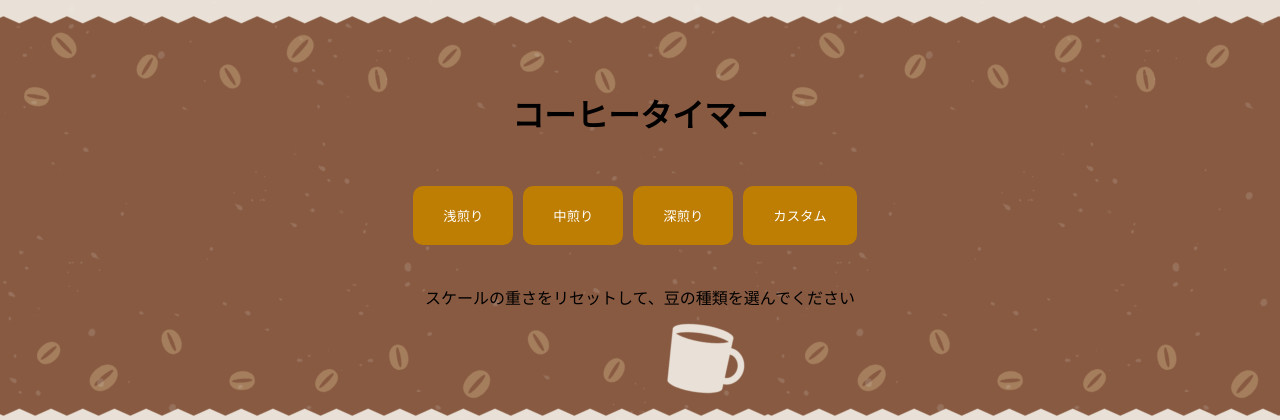
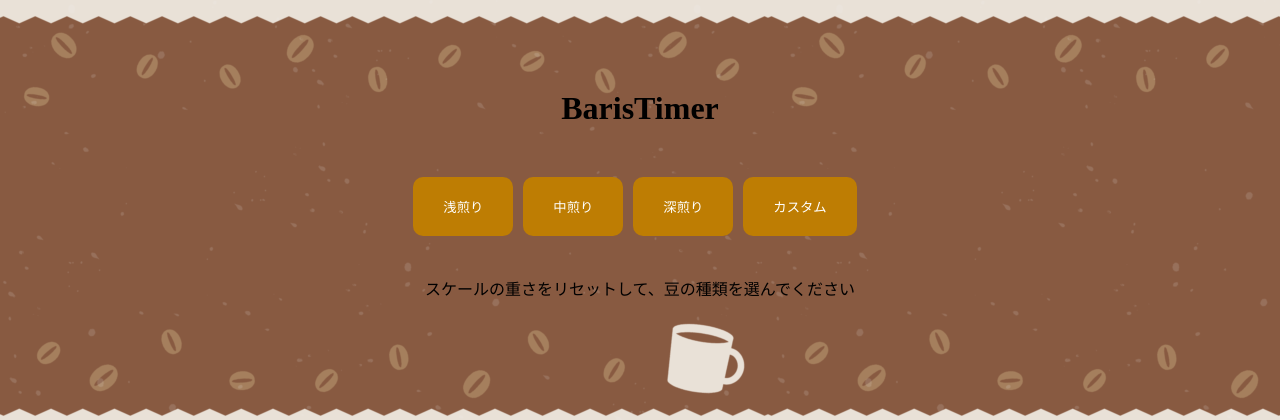
Before and after one commit to DaichiYano610/hackathon_vol14, a Flask app: page / in a window 1280 px wide. Shown: the top 420 px of the page. Run offline with Flask 3, Linux system fonts and the light colour scheme.

Commit message:
タイトル変更

```diff
--- a/templates/index.html
+++ b/templates/index.html
@@ -8,7 +8,7 @@
 </head>
 <body background="static/coffee-background.png">
 
-<h1 class ="title" >コーヒータイマー</h1>
+<h1 class ="title" >BarisTimer</h1>
 
 <div class="button-container">
   <form action="/page" method="GET">
```
